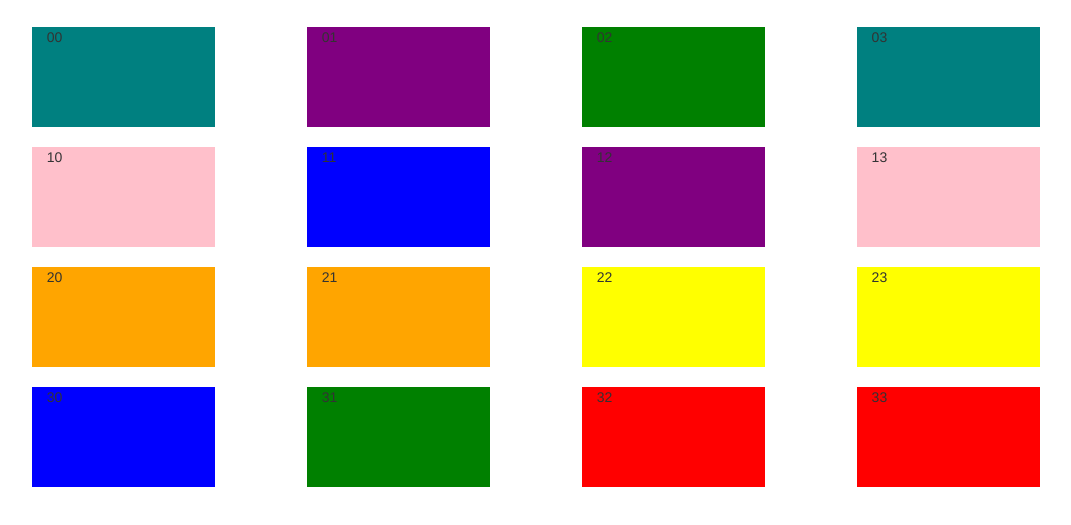
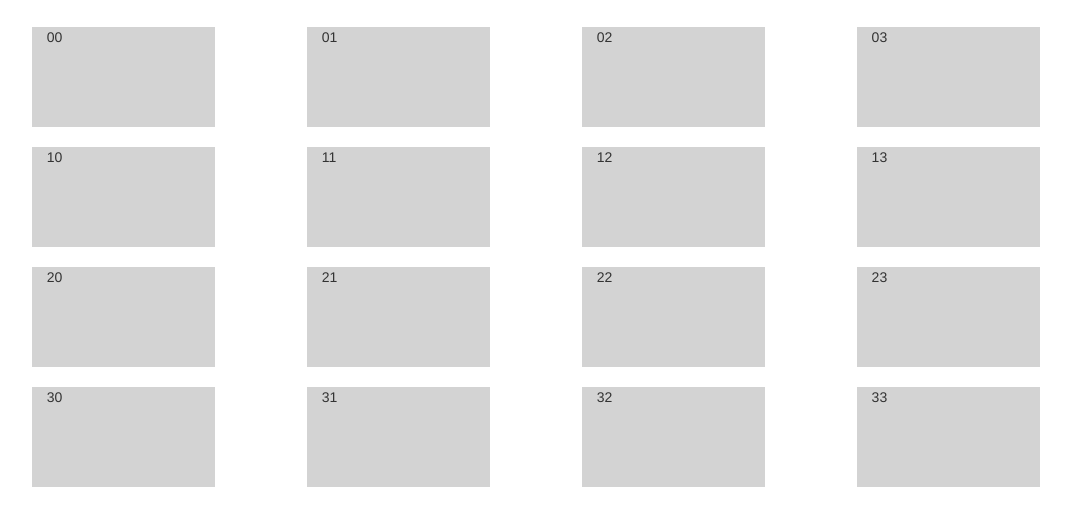
Before and after one commit to katielkrieger/intermediate_javascript_part1, a plain HTML site: page Project/index.html in a window 1280 px wide. Shown: the part 63-588 px from the top of the page, without its empty margins (150-1221 px from the left). Drawn offline with nearby package versions, Linux system fonts and the light colour scheme.

Commit message:
added ability to flip cards

```diff
--- a/Project/index.html
+++ b/Project/index.html
@@ -7,6 +7,7 @@
   <link rel="stylesheet" href="https://maxcdn.bootstrapcdn.com/bootstrap/3.3.7/css/bootstrap.min.css" integrity="sha384-BVYiiSIFeK1dGmJRAkycuHAHRg32OmUcww7on3RYdg4Va+PmSTsz/K68vbdEjh4u" crossorigin="anonymous">
   <link rel="stylesheet" href="https://maxcdn.bootstrapcdn.com/bootstrap/3.3.7/css/bootstrap-theme.min.css" integrity="sha384-rHyoN1iRsVXV4nD0JutlnGaslCJuC7uwjduW9SVrLvRYooPp2bWYgmgJQIXwl/Sp" crossorigin="anonymous">
   <style>
+
     .row > div {
       height: 10rem;
       background-color: lightgray;
@@ -24,31 +25,31 @@
     </h1>
     <div class="container">
       <div class="row">
-        <div id="no00" class="col-xs-2 col-xs-offset-1">00</div>
-        <div id="no01" class="col-xs-2 col-xs-offset-1">01</div>
-        <div id="no02" class="col-xs-2 col-xs-offset-1">02</div>
-        <div id="no03" class="col-xs-2 col-xs-offset-1">03</div>
+        <div id="no00" class="col-xs-2 col-xs-offset-1 down">00</div>
+        <div id="no01" class="col-xs-2 col-xs-offset-1 down">01</div>
+        <div id="no02" class="col-xs-2 col-xs-offset-1 down">02</div>
+        <div id="no03" class="col-xs-2 col-xs-offset-1 down">03</div>
       </div>
 
       <div class="row">
-        <div id="no10" class="col-xs-2 col-xs-offset-1">10</div>
-        <div id="no11" class="col-xs-2 col-xs-offset-1">11</div>
-        <div id="no12" class="col-xs-2 col-xs-offset-1">12</div>
-        <div id="no13" class="col-xs-2 col-xs-offset-1">13</div>
+        <div id="no10" class="col-xs-2 col-xs-offset-1 down">10</div>
+        <div id="no11" class="col-xs-2 col-xs-offset-1 down">11</div>
+        <div id="no12" class="col-xs-2 col-xs-offset-1 down">12</div>
+        <div id="no13" class="col-xs-2 col-xs-offset-1 down">13</div>
       </div>
 
       <div class="row">
-        <div id="no20" class="col-xs-2 col-xs-offset-1">20</div>
-        <div id="no21" class="col-xs-2 col-xs-offset-1">21</div>
-        <div id="no22" class="col-xs-2 col-xs-offset-1">22</div>
-        <div id="no23" class="col-xs-2 col-xs-offset-1">23</div>
+        <div id="no20" class="col-xs-2 col-xs-offset-1 down">20</div>
+        <div id="no21" class="col-xs-2 col-xs-offset-1 down">21</div>
+        <div id="no22" class="col-xs-2 col-xs-offset-1 down">22</div>
+        <div id="no23" class="col-xs-2 col-xs-offset-1 down">23</div>
       </div>
 
       <div class="row">
-        <div id="no30" class="col-xs-2 col-xs-offset-1">30</div>
-        <div id="no31" class="col-xs-2 col-xs-offset-1">31</div>
-        <div id="no32" class="col-xs-2 col-xs-offset-1">32</div>
-        <div id="no33" class="col-xs-2 col-xs-offset-1">33</div>
+        <div id="no30" class="col-xs-2 col-xs-offset-1 down">30</div>
+        <div id="no31" class="col-xs-2 col-xs-offset-1 down">31</div>
+        <div id="no32" class="col-xs-2 col-xs-offset-1 down">32</div>
+        <div id="no33" class="col-xs-2 col-xs-offset-1 down">33</div>
       </div>
 
     </div>
--- a/Project/script.js
+++ b/Project/script.js
@@ -19,7 +19,7 @@ window.onload = function(){
 		5: "red",
 		6: "pink",
 		7: "orange",
-		8: "teal"
+		8: "lightblue"
 	}
 
 	var colorCount = {
@@ -30,9 +30,13 @@ window.onload = function(){
 		"red": 0,
 		"pink": 0,
 		"orange": 0,
-		"teal": 0
+		"lightblue": 0
 	}
 
+	// if class is down, gray. if class is up, use this code
+
+
+	upObj = {}
 	for (var i=0; i<4; i++) {
 		for (var j=0; j<4; j++) {
 			var random = Math.floor(Math.random()*8) + 1;
@@ -40,17 +44,28 @@ window.onload = function(){
 				// need a new random number
 				random = Math.floor(Math.random()*8) + 1;
 			}
-			nameArr[i][j].style.backgroundColor = colorObj[random];
+			upObj[nameArr[i][j].getAttribute("id")] = colorObj[random];
 			colorCount[colorObj[random]] += 1;
 		}
 	}
-
+	//alert(upObj['no11']);
 
 	// change color on click
 
-	//no11.addEventListener("click", function(event){
-	//	no11.style.backgroundColor = "purple";
-	//});
+	var cells = document.querySelectorAll(".row > div");
+
+	for(i=0; i<cells.length; i++) {
+		cells[i].addEventListener("click", function(event){
+			if (event.target.getAttribute("class") === "col-xs-2 col-xs-offset-1 down") {
+				event.target.setAttribute("class", "col-xs-2 col-xs-offset-1 up");
+				event.target.style.backgroundColor = upObj[event.target.getAttribute("id")];
+			} else {
+				event.target.setAttribute("class", "col-xs-2 col-xs-offset-1 down");
+				event.target.style.backgroundColor = "lightgray";
+			}
+		});
+	}
+
 
 /*
 	// bring list in from localStorage if applicable
```
